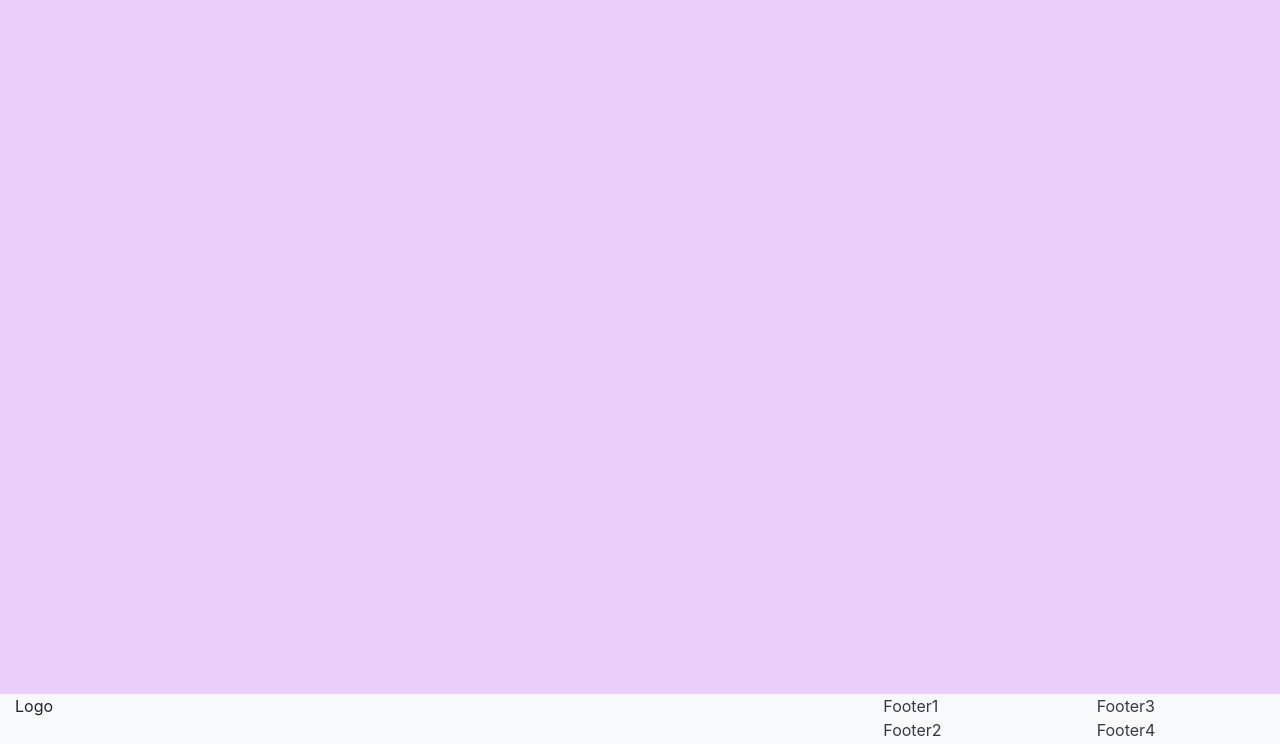
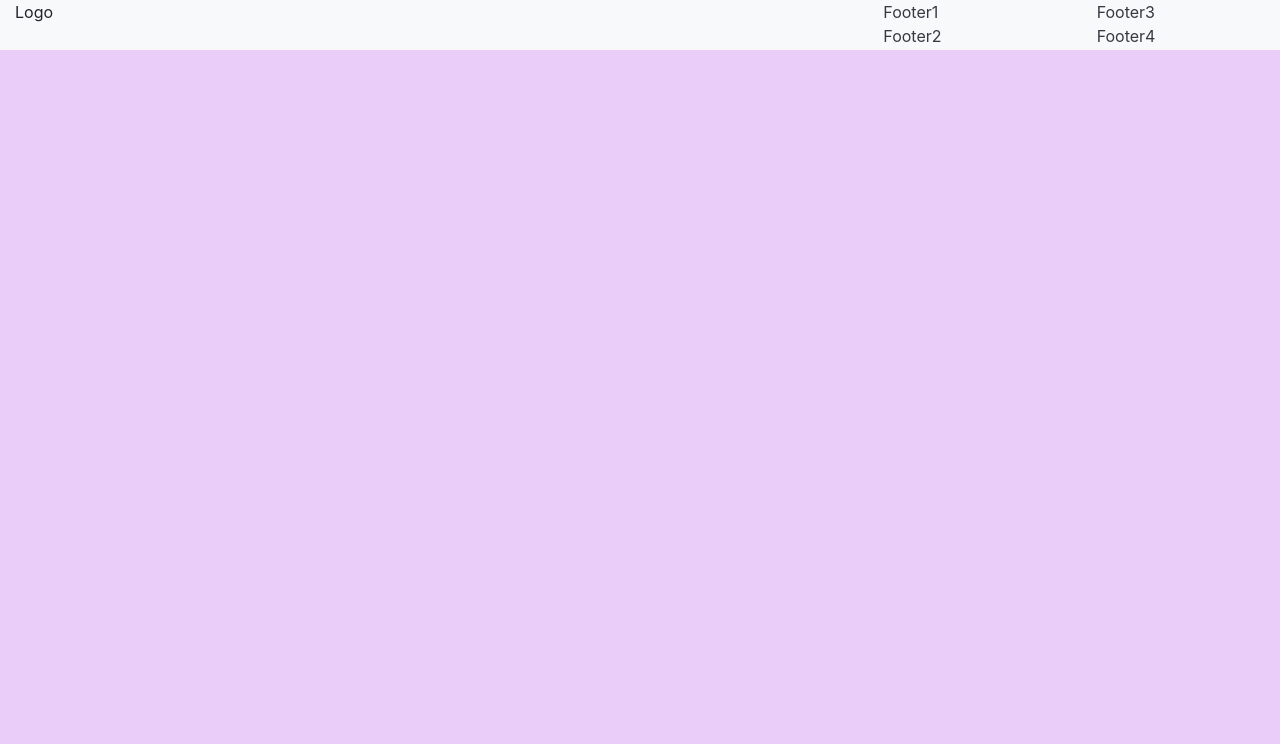
Before and after one commit to DennisHC/PennAppsXXI, a Django app: page /about in a window 1280 px wide. Shown: the part 56-800 px from the top of the page. Run offline with Django 3.2, Linux system fonts and the light colour scheme; some libraries are stand-ins or nearby versions.

Commit message:
Fixed footer

```diff
--- a/mysite/users/templates/users/base.html
+++ b/mysite/users/templates/users/base.html
@@ -84,7 +84,7 @@
   </body>
 
   <!-- Navbar Footer -->
-<footer class="page-footer fixed-bottom bg-light">
+<footer class="page-footer bg-light" style = "bottom: 0">
   <div class="container-fluid" style="height: 50px">
     <div class="row">
       <div class="col-12 col-md-8">Logo</div>
```
